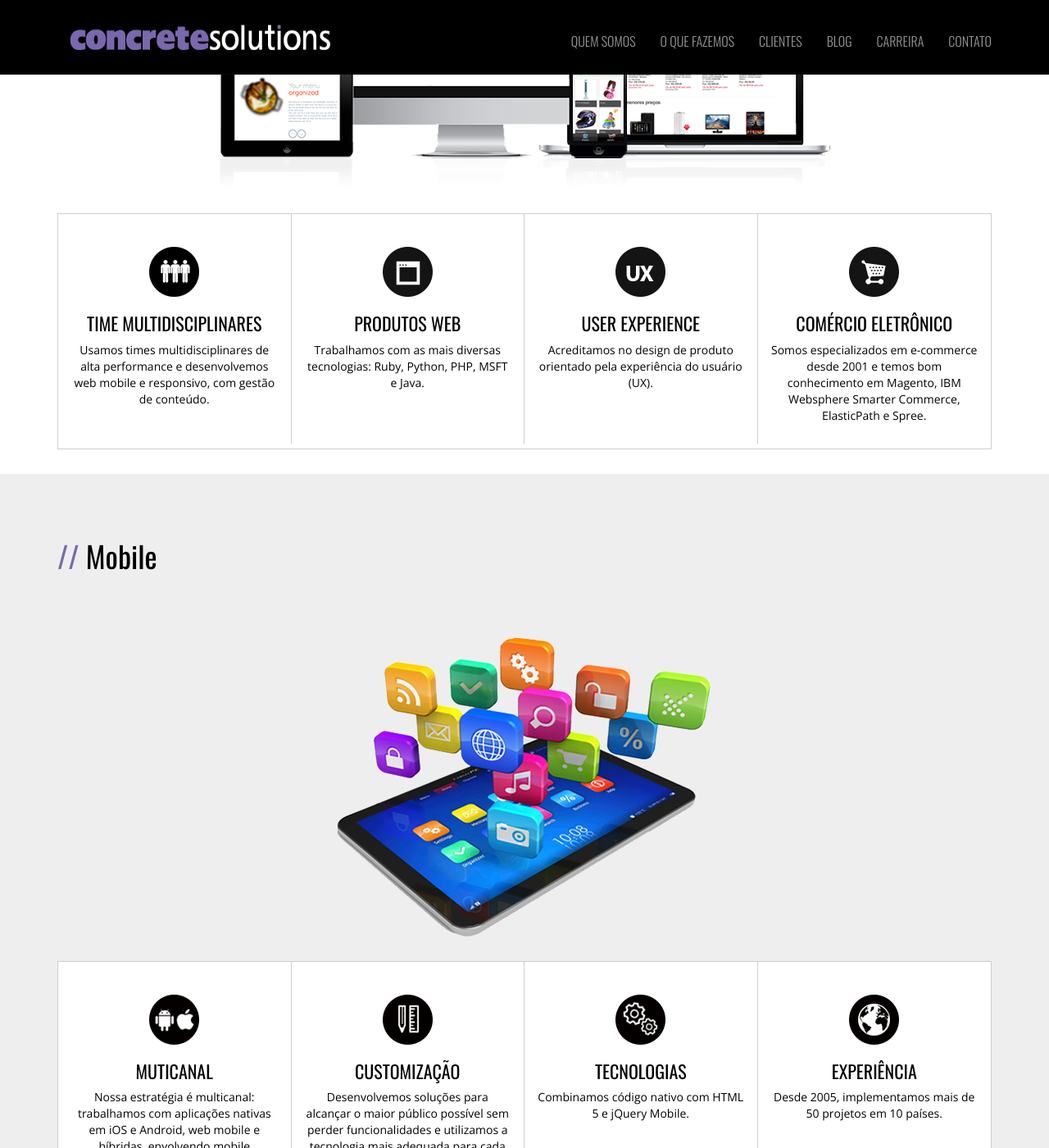
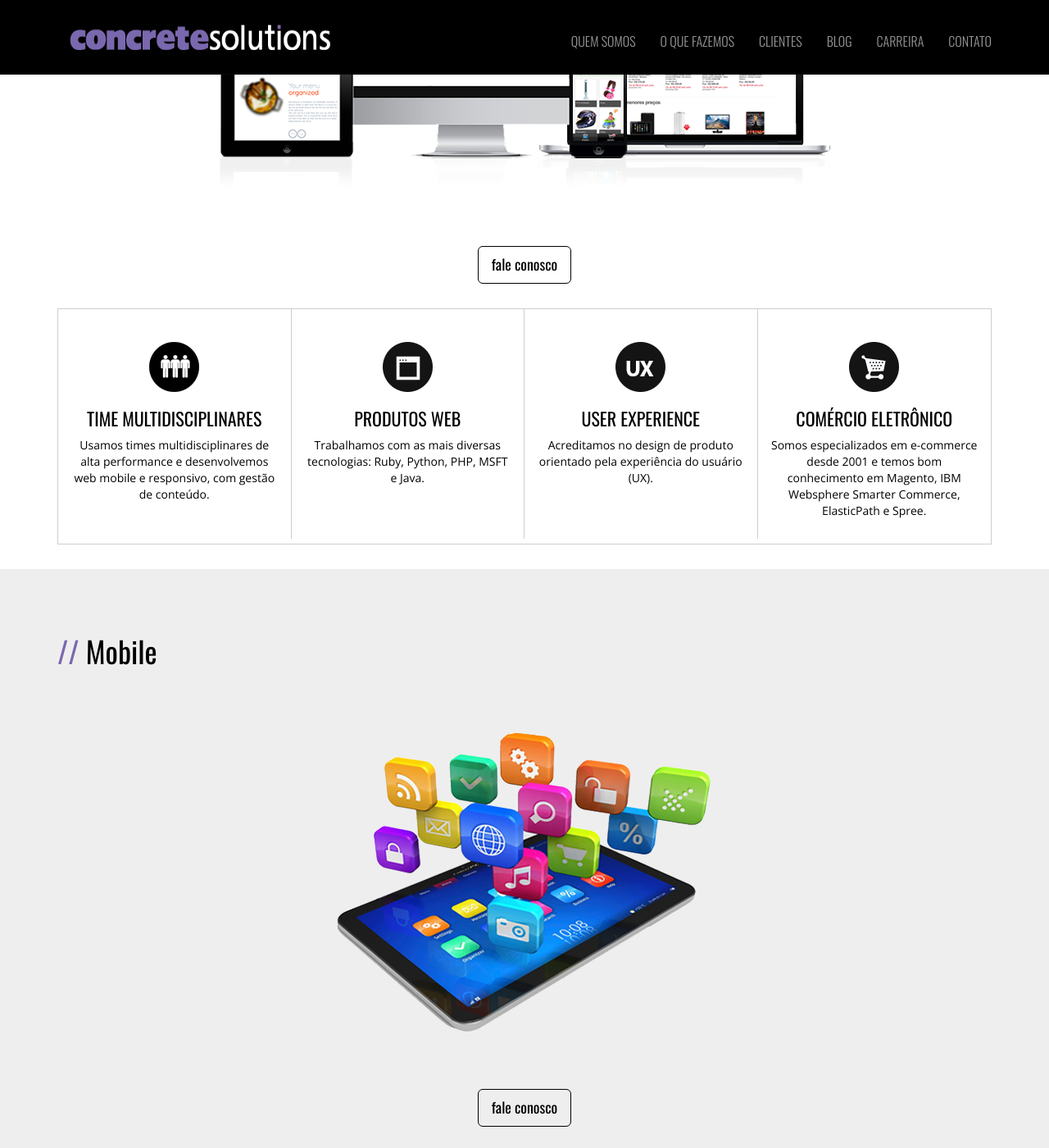
Before and after one commit to cs-lyra/concretesolutions.github.io, a Jekyll site: the page built from o-que-fazemos/index.html, in a window 1280 px wide and 1400 px high, scrolled down 1243 px. Shown: the whole window at 82% size. Built offline with Jekyll 4.4.1, drawn with Linux system fonts in a browser that asks for light colours; Markdown is read by kramdown in place of the engine named in the settings; comment, search, counter and statistics services are not loaded; some of the changed text lies outside the part shown.

Commit message:
Inclusão do botão fale conosco nos serviços

```diff
--- a/css/style.css
+++ b/css/style.css
@@ -390,7 +390,7 @@ footer{background-color:#575656; padding: 40px 0 20px 0; color: #fff;}
 #what-we-do .title-service{font-family: "Oswald", sans-serif; font-size: 36px; margin: 50px auto;}
 #what-we-do .img-service{margin: 80px auto 30px auto;}
 #what-we-do .text-service{font-size: 16px; line-height: 1.6; text-align: justify; margin: 40px auto;}
-#services {margin-bottom: 30px; background-color: #fff; border: 1px solid #cecece;}
+#services {margin-bottom: 30px; margin-top: 30px !important; background-color: #fff; border: 1px solid #cecece;}
 .box-service {
 	padding: 20px;
 	height: 100%;
--- a/o-que-fazemos/index.html
+++ b/o-que-fazemos/index.html
@@ -21,6 +21,9 @@ title: O que fazemos
 			<div class="container">
 				<h2 class="title-service"><span class="purple">//</span> Web</h2>
 				<img src="/img/web.png" alt="Web" class="img-responsive img-service">
+				<div class="center">
+					<a href="mailto:comercial@concretesolutions.com.br" class="btn-lg btn-master text-button">fale conosco</a>
+				</div>
 				<div id="services" class="row">
 					<div class="box-service col-md-3">
 						<div class="row center"><img src="/img/times.png"></div>
@@ -50,6 +53,9 @@ title: O que fazemos
 			<div class="container">
 				<h2 class="title-service"><span class="purple">//</span> Mobile</h2>
 				<img src="/img/mobile.png" alt="Mobile" class="img-responsive img-service">
+				<div class="center">
+					<a href="mailto:comercial@concretesolutions.com.br" class="btn-lg btn-master text-button">fale conosco</a>
+				</div>
 				<div id="services" class="row">
 					<div class="box-service border-right col-md-3">
 						<div class="row center"><img src="/img/multicanal.png"></div>
@@ -78,6 +84,9 @@ title: O que fazemos
 			<div class="container">
 				<h2 class="title-service"><span class="purple">//</span> Cloud</h2>
 				<img src="/img/bg-cloud.jpg" alt="Cloud" class="img-responsive img-service">
+				<div class="center">
+					<a href="mailto:comercial@concretesolutions.com.br" class="btn-lg btn-master text-button">fale conosco</a>
+				</div>
 				<div id="services" class="row">
 					<div class="box-service col-md-3">
 						<div class="row center"><img src="/img/aws.png"></div>
@@ -106,6 +115,9 @@ title: O que fazemos
 			<div class="container">
 				<h2 class="title-service"><span class="purple">//</span> Middleware</h2>
 				<img src="/img/middleware.png" alt="Middleware" class="img-responsive img-service">
+				<div class="center">
+					<a href="mailto:comercial@concretesolutions.com.br" class="btn-lg btn-master text-button">fale conosco</a>
+				</div>
 				<div id="services" class="row">
 					<div class="box-service col-md-3">
 						<div class="row center"><img src="/img/integracao.png"></div>
```
